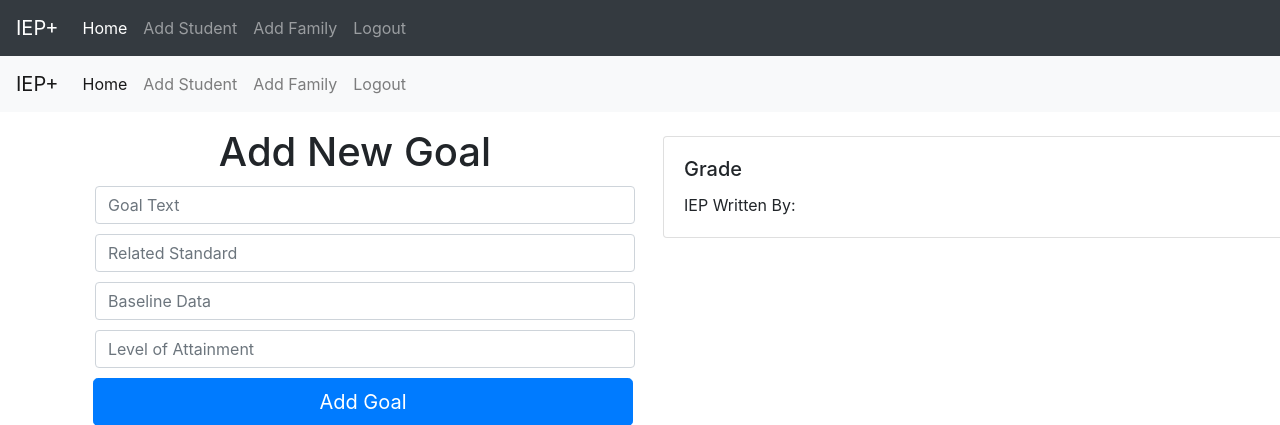
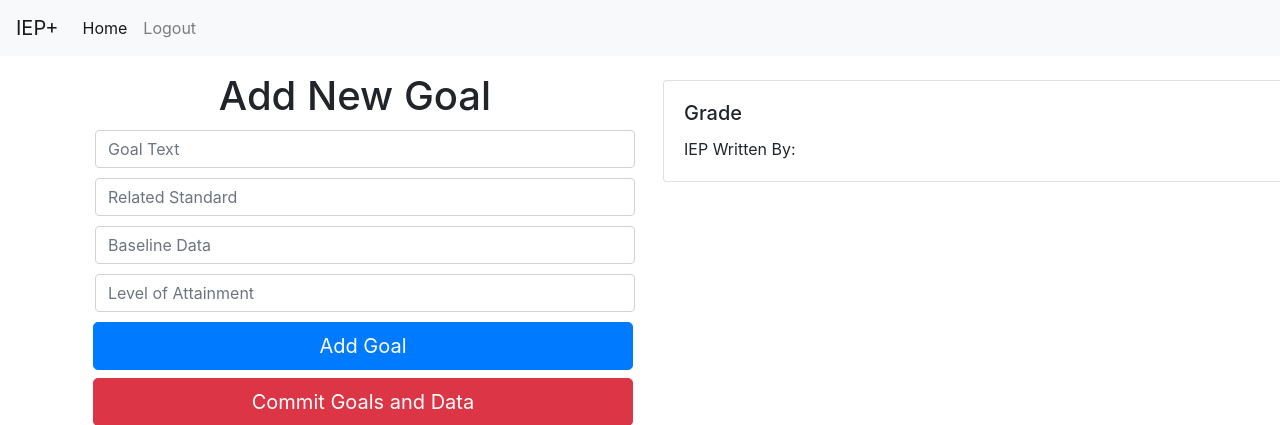
Before and after one commit to jreidmke/capstone01, a Flask app: template templates/student/goal.html in a window 1280 px wide. Shown: the top 425 px of the page. Run offline with Flask 2, Linux system fonts and the light colour scheme; the template is opened without the code that fills it: values that come from a table or form of the project are taken from there, others are empty; some libraries are stand-ins or nearby versions.

Commit message:
reorg templating system. no longer using multiple inherit

```diff
--- a/templates/base.html
+++ b/templates/base.html
@@ -11,7 +11,6 @@
     <title>{% block title %} {% endblock %}</title>
 </head>
 <body>
-    {% block nav %}{% endblock %}
 
     {% if session["is_teacher"] == True %}
         <nav class="navbar navbar-expand-lg navbar-dark bg-dark">
@@ -22,7 +21,7 @@
             <div class="collapse navbar-collapse" id="navbarNav">
             <ul class="navbar-nav">
                 <li class="nav-item active">
-                <a class="nav-link" href="/teacher/{{session['current_user']}}">Home <span class="sr-only">(current)</span></a>
+                <a class="nav-link" href="/teacher/{{session['current_user']}}">Home<span class="sr-only">(current)</span></a>
                 </li>
                 <li class="nav-item">
                 <a class="nav-link" href="/teacher/{{session['current_user']}}/add-student">Add Student</a>
@@ -46,13 +45,7 @@
             <div class="collapse navbar-collapse" id="navbarNav">
             <ul class="navbar-nav">
                 <li class="nav-item active">
-                <a class="nav-link" href="/teacher/{{session['current_user']}}">Home <span class="sr-only">(current)</span></a>
-                </li>
-                <li class="nav-item">
-                <a class="nav-link" href="/teacher/{{session['current_user']}}/add-student">Add Student</a>
-                </li>
-                <li class="nav-item">
-                <a class="nav-link" href="/teacher/{{session['current_user']}}/add-family">Add Family</a>
+                <a class="nav-link" href="/guardian/{{session['current_user']}}">Home <span class="sr-only">(current)</span></a>
                 </li>
                 <li class="nav-item">
                 <a class="nav-link" href="/logout">Logout</a>
--- a/templates/guardian/guardian-detail.html
+++ b/templates/guardian/guardian-detail.html
@@ -1,4 +1,4 @@
-{% extends 'guardian-base.html' %}
+{% extends 'base.html' %}
 
 {% block title %} Guardian Detail {% endblock %}
 
--- a/templates/student/current-data.html
+++ b/templates/student/current-data.html
@@ -1,4 +1,4 @@
-{% extends 'teacher-base.html' %}
+{% extends 'base.html' %}
 
 {% block title %} Teacher Registration {% endblock %}
 
--- a/templates/student/goal.html
+++ b/templates/student/goal.html
@@ -1,4 +1,4 @@
-{% extends 'teacher-base.html' %}
+{% extends 'base.html' %}
 
 {% block title %} Add New Student {% endblock %}
 
--- a/templates/student/iep-detail.html
+++ b/templates/student/iep-detail.html
@@ -1,4 +1,4 @@
-{% extends 'teacher-base.html' %}
+{% extends 'base.html' %}
 
 {% block title %} {{student.first_name}} {{student.last_name}}'s IEP {% endblock %}
 
--- a/templates/student/student-detail.html
+++ b/templates/student/student-detail.html
@@ -1,4 +1,4 @@
-{% extends 'teacher-base.html' %}
+{% extends 'base.html' %}
 
 {% block title %} {{student.first_name}} {{student.last_name}}'s Profile {% endblock %}
 
--- a/templates/teacher-base.html
+++ /dev/null
@@ -1,32 +0,0 @@
-{% extends 'base.html' %}
-
-{% block nav %}
-
-    <nav class="navbar navbar-expand-lg navbar-dark bg-dark">
-        <a class="navbar-brand" href="/">IEP+</a>
-        <button class="navbar-toggler" type="button" data-toggle="collapse" data-target="#navbarNav" aria-controls="navbarNav" aria-expanded="false" aria-label="Toggle navigation">
-          <span class="navbar-toggler-icon"></span>
-        </button>
-        <div class="collapse navbar-collapse" id="navbarNav">
-          <ul class="navbar-nav">
-            <li class="nav-item active">
-              <a class="nav-link" href="/teacher/{{session['current_user']}}">Home <span class="sr-only">(current)</span></a>
-            </li>
-            <li class="nav-item">
-              <a class="nav-link" href="/teacher/{{session['current_user']}}/add-student">Add Student</a>
-            </li>
-            <li class="nav-item">
-              <a class="nav-link" href="/teacher/{{session['current_user']}}/add-family">Add Family</a>
-            </li>
-            <li class="nav-item">
-              <a class="nav-link" href="/logout">Logout</a>
-            </li>
-          </ul>
-        </div>
-      </nav>
-
-    {% endblock %}
-
-    {% block content %}
-
-    {% endblock %}
--- a/templates/teacher/add-family.html
+++ b/templates/teacher/add-family.html
@@ -1,4 +1,4 @@
-{% extends 'teacher-base.html' %}
+{% extends 'base.html' %}
 
 {% block title %} Add Family {% endblock %}
 
--- a/templates/teacher/add-student.html
+++ b/templates/teacher/add-student.html
@@ -1,4 +1,4 @@
-{% extends 'teacher-base.html' %}
+{% extends 'base.html' %}
 
 {% block title %} Add New Student {% endblock %}
 
--- a/templates/teacher/teacher-detail.html
+++ b/templates/teacher/teacher-detail.html
@@ -1,4 +1,4 @@
-{% extends 'teacher-base.html' %}
+{% extends 'base.html' %}
 
 {% block title %} Teacher Detail {% endblock %}
 
```
Also changed, not shown: templates/guardian-base.html (deleted, +0 -43 lines).
